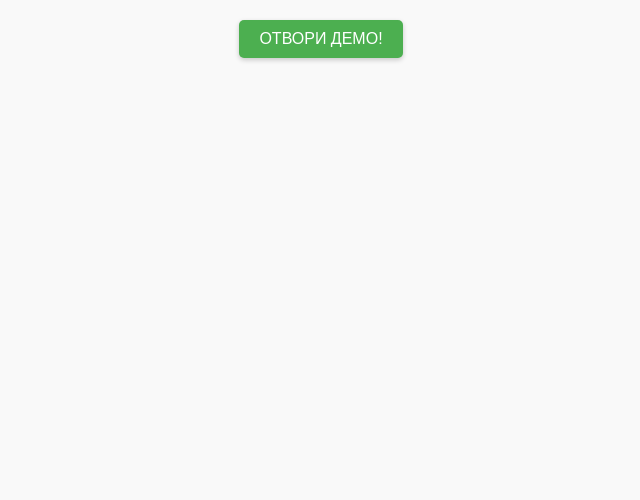
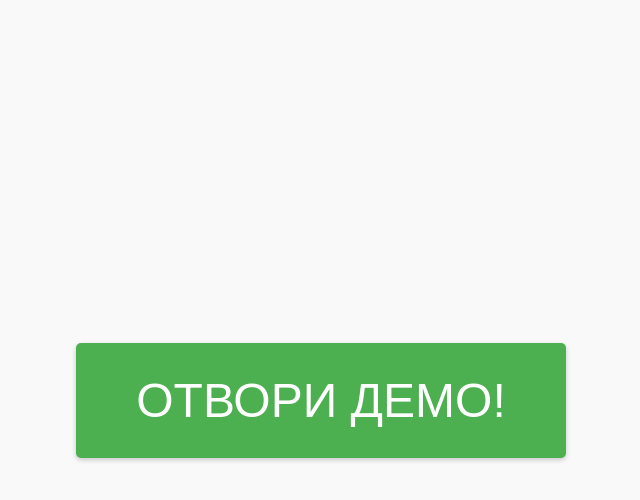
Before and after one commit to mirchev1977/MEA, a plain HTML site: page index.html in a window 1280 px wide. Shown: the whole page, without its empty margins (319-959 px from the left). Drawn offline with Linux system fonts and the light colour scheme.

Commit message:
make the initial button big

```diff
--- a/index.html
+++ b/index.html
@@ -7,7 +7,9 @@
     <link rel="stylesheet" href="styles.css">
 </head>
 <body>
-    <button id="open-demo-button">ОТВОРИ ДЕМО!</button>
+    <div id="open-demo-button-container">
+        <button id="open-demo-button">ОТВОРИ ДЕМО!</button>
+    </div>
     <div id="app-container">
         <div id="sentence-list">
             <!-- Още изречения... -->
--- a/scripts.js
+++ b/scripts.js
@@ -133,13 +133,16 @@ document.addEventListener('DOMContentLoaded', () => {
         openDemoButton.addEventListener('click', () => {
             const appContainer = document.getElementById('app-container');
             const bottomButtons = document.querySelector('.bottom-buttons');
+            const openDemoButtonContainer = document.getElementById('open-demo-button-container');
             if (appContainer) {
                 appContainer.style.display = 'block';
             }
             if (bottomButtons) {
                 bottomButtons.style.display = 'flex'; // Показване на бутоните за нивата
             }
-            openDemoButton.style.display = 'none';
+            if (openDemoButtonContainer) {
+                openDemoButtonContainer.style.display = 'none';
+            }
         });
     } else {
         // Ако няма бутон за отваряне на демото, показваме приложението по подразбиране
--- a/styles.css
+++ b/styles.css
@@ -8,11 +8,18 @@ body {
     color: #333; /* Dark text for readability */
 }
 
+#open-demo-button-container {
+    display: flex;
+    justify-content: center;
+    align-items: center;
+    min-height: 100vh; /* Ensure the button is centered vertically */
+}
+
 #open-demo-button {
     display: block;
-    margin: 20px auto;
-    padding: 10px 20px;
-    font-size: 16px;
+    margin: 0 auto; /* Center the button horizontally */
+    padding: 30px 60px; /* Increased padding for a larger button */
+    font-size: 48px; /* Increased font size for a larger button */
     cursor: pointer;
     background: #4CAF50; /* Green background for the button */
     color: white; /* White text for the button */
@@ -23,6 +30,8 @@ body {
 
 #app-container {
     display: none; /* Скриване на цялото приложение първоначално */
+    min-height: 100vh; /* Ensure the application takes full height when opened */
+    background: #f9f9f9;
 }
 
 #sentence-list {
```
